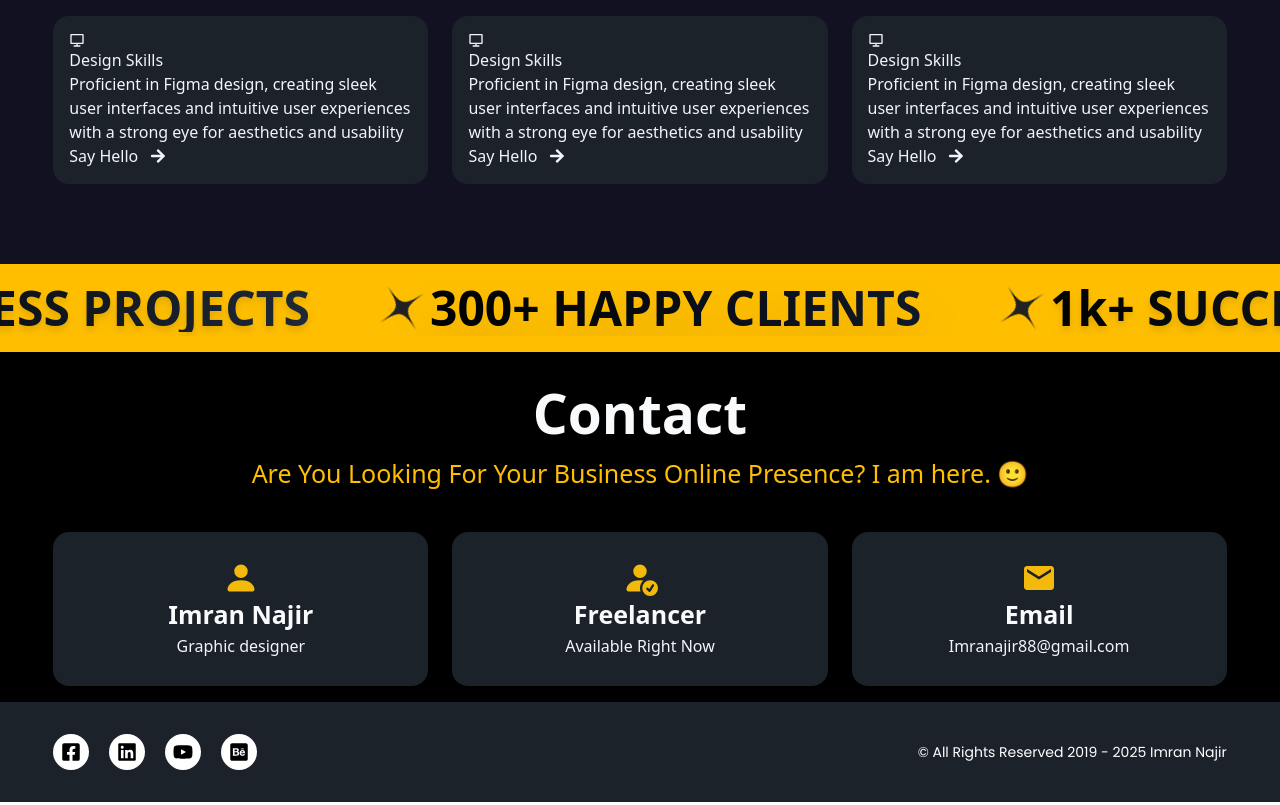
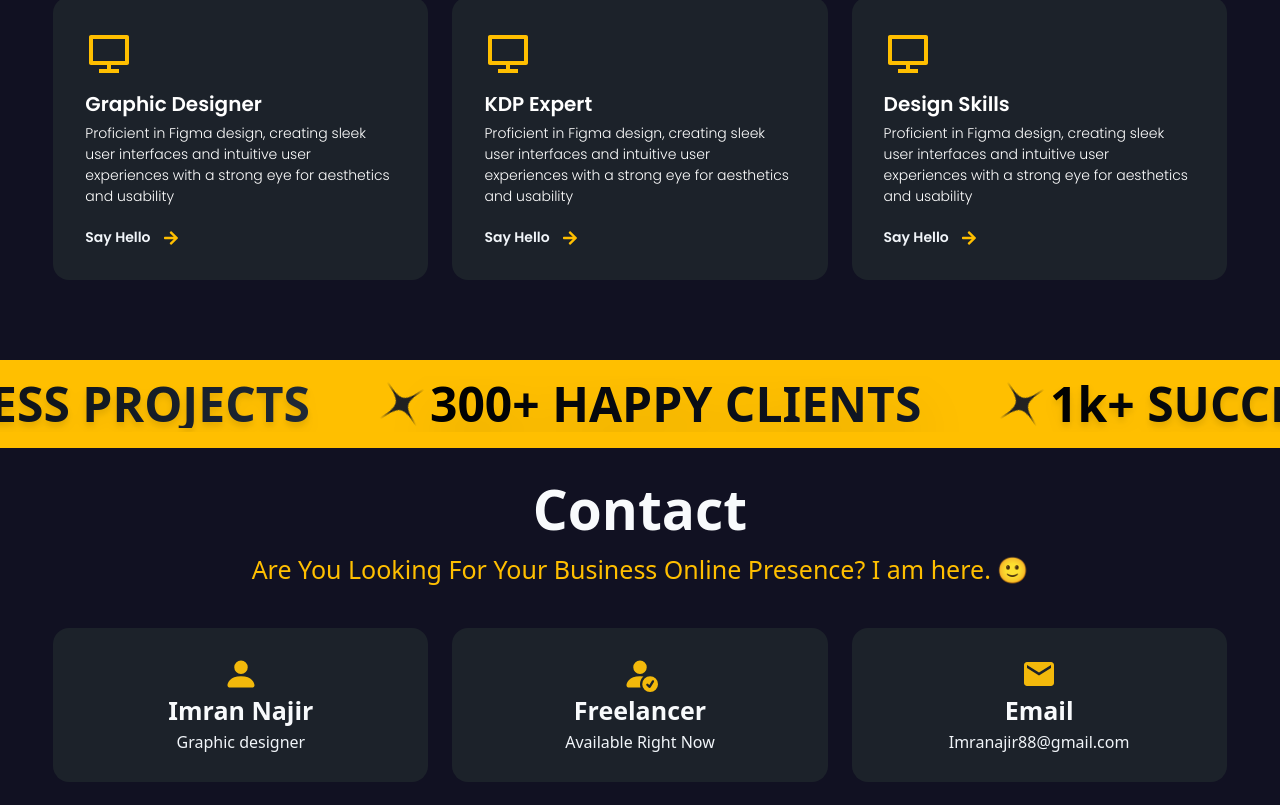
Before and after one commit to Rajibbepary/portfolio-, a React (Vite) app: page / in a window 1280 px wide. Shown: the part 755-1560 px from the top of the page. Built offline with nearby package versions, Linux system fonts and the light colour scheme; a web font is replaced by a local one.

Commit message:
services section desing

```diff
--- a/src/about/About.jsx
+++ b/src/about/About.jsx
@@ -3,7 +3,9 @@
 const About = () => {
     return (
         <div>
+            <div>
 
+            </div>
         </div>
     );
 };
--- a/src/components/ContactCard.jsx
+++ b/src/components/ContactCard.jsx
@@ -1,36 +1,69 @@
+import { motion } from "framer-motion";
+import { BsPersonFill, BsPersonFillCheck } from "react-icons/bs";
+import { MdEmail } from "react-icons/md";
 
 
-import { BsPersonFill, BsPersonFillCheck } from 'react-icons/bs';
-import { MdEmail } from 'react-icons/md';
+const ContactSection = () => {
+  return (
+    <div className="relative flex w-full py-5">
 
-const ContactCard = () => {
-    return (
-        <div className=' bg-black w-full md:h-[350px] py-5'>
-          <div className='text-center bottom-14'>
-          <h1 className='text-[55px] font-semibold  text-slate-50'>Contact</h1>
-          <p className='text-[#FFBF00] text-[25px] font-normal mb-10'>Are You Looking For Your Business Online Presence? I am here. 🙂</p>
-          </div>
-           <div className='grid md:grid-cols-12  gap-6 w-11/12 mx-auto '>
-           <div className='bg-[#1C222A] px-14 py-7 col-span-4 flex flex-col items-center rounded-2xl'>
-                        <BsPersonFill className='text-4xl text-[#F3B90B]' />
-                    <h2 className='text-slate-50 font-bold text-[25px]'>Imran Najir</h2>
-                <p className='text-slate-100'>Graphic designer</p>
-            </div>
-            <div className='bg-[#1C222A] col-span-4 py-7 px-14 rounded-2xl flex flex-col items-center'>
-                    <BsPersonFillCheck className='text-4xl text-[#F3B90B]' />
+      {/* Main Content */}
+      <div className="w-full md:h-[350px] text-center">
+        <h1 className="text-[55px] font-semibold text-slate-50">Contact</h1>
+        <p className="text-[#FFBF00] text-[25px] font-normal mb-10">
+          Are You Looking For Your Business Online Presence? I am here. 🙂
+        </p>
+        <div className="grid md:grid-cols-12 gap-6 w-11/12 mx-auto">
+          {/* First Card */}
+          <motion.div
+            className="bg-[#1C222A] px-14 py-7 col-span-4 flex flex-col items-center rounded-2xl"
+            initial={{ opacity: 0, scale: 0.5 }}
+            whileInView={{ opacity: 1, scale: 1 }}
+            viewport={{ once: true }}
+            transition={{
+              duration: 1.5,
+              delay: 0.5,
+              ease: [0, 0.71, 0.2, 1.01],
+            }}
+          >
+            <BsPersonFill className="text-4xl text-[#F3B90B]" />
+            <h2 className="text-slate-50 font-bold text-[25px]">Imran Najir</h2>
+            <p className="text-slate-100">Graphic designer</p>
+          </motion.div>
 
-                    <h2 className='text-slate-50 font-bold text-[25px]'>Freelancer
-                    </h2>
-                <p className='text-slate-100'>Available Right Now</p>
-            </div>
-            <div className='bg-[#1C222A] col-span-4 p-7 px-14 rounded-2xl flex flex-col items-center '>
-                         <MdEmail className='text-4xl text-[#F3B90B]'/>
-                    <h2 className='text-slate-50 font-bold text-[25px]'>Email</h2>
-                <p className='text-slate-100'>Imranajir88@gmail.com</p>
-            </div>
-           </div>
+          {/* Second Card */}
+          <motion.div
+            className="bg-[#1C222A] col-span-4 py-7 px-14 rounded-2xl flex flex-col items-center"
+            initial={{ opacity: 0, y: 50 }}
+            whileInView={{ opacity: 1, y: 0 }}
+            viewport={{ once: true }}
+            transition={{ duration: 0.8, ease: "easeOut" }}
+          >
+            <BsPersonFillCheck className="text-4xl text-[#F3B90B]" />
+            <h2 className="text-slate-50 font-bold text-[25px]">Freelancer</h2>
+            <p className="text-slate-100">Available Right Now</p>
+          </motion.div>
+
+          {/* Third Card */}
+          <motion.div
+            className="bg-[#1C222A] col-span-4 p-7 px-14 rounded-2xl flex flex-col items-center"
+            initial={{ opacity: 0, scale: 0.5 }}
+            whileInView={{ opacity: 1, scale: 1 }}
+            viewport={{ once: true }}
+            transition={{
+              duration: 1.5,
+              delay: 0.5,
+              ease: [0, 0.71, 0.2, 1.01],
+            }}
+          >
+            <MdEmail className="text-4xl text-[#F3B90B]" />
+            <h2 className="text-slate-50 font-bold text-[25px]">Email</h2>
+            <p className="text-slate-100">Imranajir88@gmail.com</p>
+          </motion.div>
         </div>
-    );
+      </div>
+    </div>
+  );
 };
 
-export default ContactCard;
+export default ContactSection;
--- a/src/components/Services/Services.jsx
+++ b/src/components/Services/Services.jsx
@@ -1,45 +1,57 @@
 import { FaArrowRight } from "react-icons/fa";
 import { RiComputerLine } from "react-icons/ri";
+import { Link } from "react-router-dom";
 
 
 
 const Services = () => {
     return (
         <div className="w-11/12 mx-auto">
-            <div className="text-center">
-                <h1 className="text-[55px] font-semibold text-slate-100">What I do</h1>
-                <p className="text-[20px] font-normal text-yellow-500">My Services</p>
-            </div>
+            <div className="flex flex-col justify-center m-0 p-0 items-center">
+            <h1 className="text-[55px] font-semibold text-[#FFFFFF] font-poppins m-0 leading-tight">
+        What I do
+             </h1>
+         <h3 className="text-[20px] font-normal text-[#FFBF00] font-poppins m-0 leading-tight">
+        My Services
+             </h3>
+        </div>
+
            <div className="flex gap-6 md:flex-row flex-col mt-10">
 
-           <div className="text-slate-100 flex flex-col bg-[#1C222A] p-4 rounded-2xl">
-           <RiComputerLine />
-            <h3>Design Skills</h3>
-            <p>Proficient in Figma design, creating sleek user interfaces and intuitive user experiences with a strong eye for aesthetics and usability</p>
-           <div className="flex gap-3 items-center ">
+           <div className="text-slate-100 flex flex-col bg-[#1C222A] p-8 rounded-2xl">
+           <RiComputerLine className="text-[#FFBF00] text-5xl font-bold" />
+            <h3 className="text-[20px] font-semibold text-[#FFFFFF] font-poppins mt-3"> Graphic Designer </h3>
+            <p className="text-[14px] text-[#FFFFFF] font-poppins mt-1 font-light">Proficient in Figma design, creating sleek user interfaces and intuitive user experiences with a strong eye for aesthetics and usability</p>
+           <div className="flex gap-3 items-center mt-5 ">
 
-            <p>Say Hello</p>
-            <FaArrowRight />
+            <p className="text-[14px] font-semibold font-poppins">Say Hello</p>
+           <Link to=''>
+           <FaArrowRight className="text-[#FFBF00]" />
+           </Link>
            </div>
         </div>
-        <div className="text-slate-100 flex flex-col bg-[#1C222A] p-4 rounded-2xl">
-           <RiComputerLine />
-            <h3>Design Skills</h3>
-            <p>Proficient in Figma design, creating sleek user interfaces and intuitive user experiences with a strong eye for aesthetics and usability</p>
-           <div className="flex gap-3 items-center ">
+        <div className="text-slate-100 flex flex-col bg-[#1C222A] p-8 rounded-2xl">
+           <RiComputerLine className="text-[#FFBF00] text-5xl font-bold" />
+            <h3 className="text-[20px] font-semibold text-[#FFFFFF] font-poppins mt-3">KDP Expert</h3>
+            <p className="text-[14px] text-[#FFFFFF] font-poppins mt-1 font-light">Proficient in Figma design, creating sleek user interfaces and intuitive user experiences with a strong eye for aesthetics and usability</p>
+           <div className="flex gap-3 items-center mt-5 ">
 
-            <p>Say Hello</p>
-            <FaArrowRight />
+            <p className="text-[14px] font-semibold font-poppins">Say Hello</p>
+           <Link to=''>
+           <FaArrowRight className="text-[#FFBF00]" />
+           </Link>
            </div>
         </div>
-        <div className="text-slate-100 flex flex-col bg-[#1C222A] p-4 rounded-2xl">
-           <RiComputerLine />
-            <h3>Design Skills</h3>
-            <p>Proficient in Figma design, creating sleek user interfaces and intuitive user experiences with a strong eye for aesthetics and usability</p>
-           <div className="flex gap-3 items-center ">
+        <div className="text-slate-100 flex flex-col bg-[#1C222A] p-8 rounded-2xl">
+           <RiComputerLine className="text-[#FFBF00] text-5xl font-bold" />
+            <h3 className="text-[20px] font-semibold text-[#FFFFFF] font-poppins mt-3">Design Skills</h3>
+            <p className="text-[14px] text-[#FFFFFF] font-poppins mt-1 font-light">Proficient in Figma design, creating sleek user interfaces and intuitive user experiences with a strong eye for aesthetics and usability</p>
+           <div className="flex gap-3 items-center mt-5 ">
 
-            <p>Say Hello</p>
-            <FaArrowRight />
+            <p className="text-[14px] font-semibold font-poppins">Say Hello</p>
+           <Link to=''>
+           <FaArrowRight className="text-[#FFBF00]" />
+           </Link>
            </div>
         </div>
            </div>
--- a/src/pages/Home/HappayClient.jsx
+++ b/src/pages/Home/HappayClient.jsx
@@ -6,7 +6,7 @@ import star from '../../assets/star-of-life.svg'
 const HappayClient = () => {
     return (
         <>
-            <div className=" bg-[#FFBF00] py-4 flex items-center ">
+            <section className=" bg-[#FFBF00] py-4 flex items-center ">
             <Marquee  pauseOnHover={stop} speed={50}>
 
 
@@ -26,7 +26,7 @@ const HappayClient = () => {
         </Marquee>
 
 
-            </div>
+            </section>
         </>
     );
 };
--- a/src/pages/Home/Home.jsx
+++ b/src/pages/Home/Home.jsx
@@ -15,7 +15,9 @@ const Home = () => {
            <Services/>
            </section>
             <HappayClient/>
-           <ContactCard/>
+            <section className="mb-12">
+            <ContactCard/>
+            </section>
            {/* <Auto/> */}
         </div>
     );
```
Also changed, not shown: src/pages/Home/Banner.jsx (+0 -57 lines).
